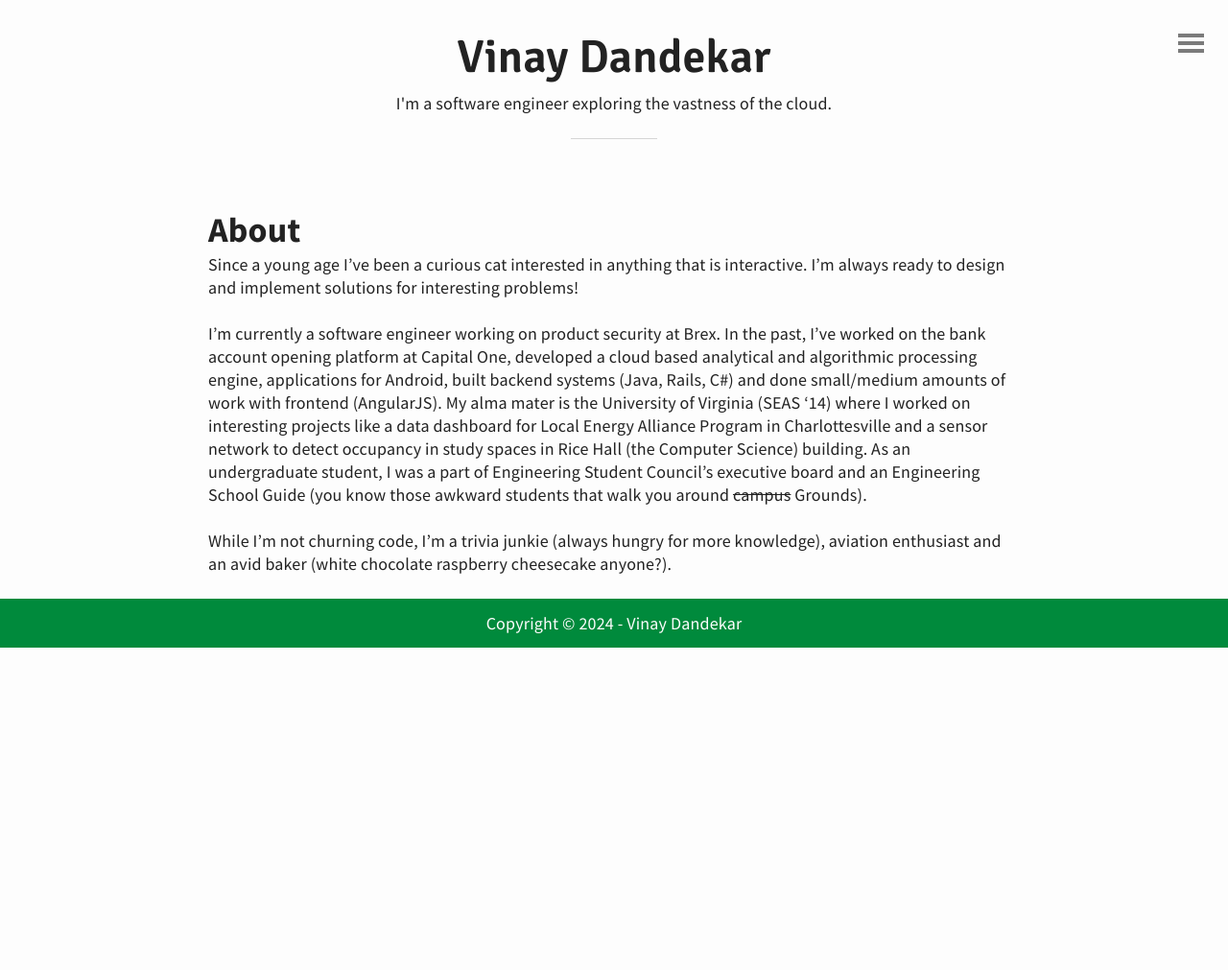
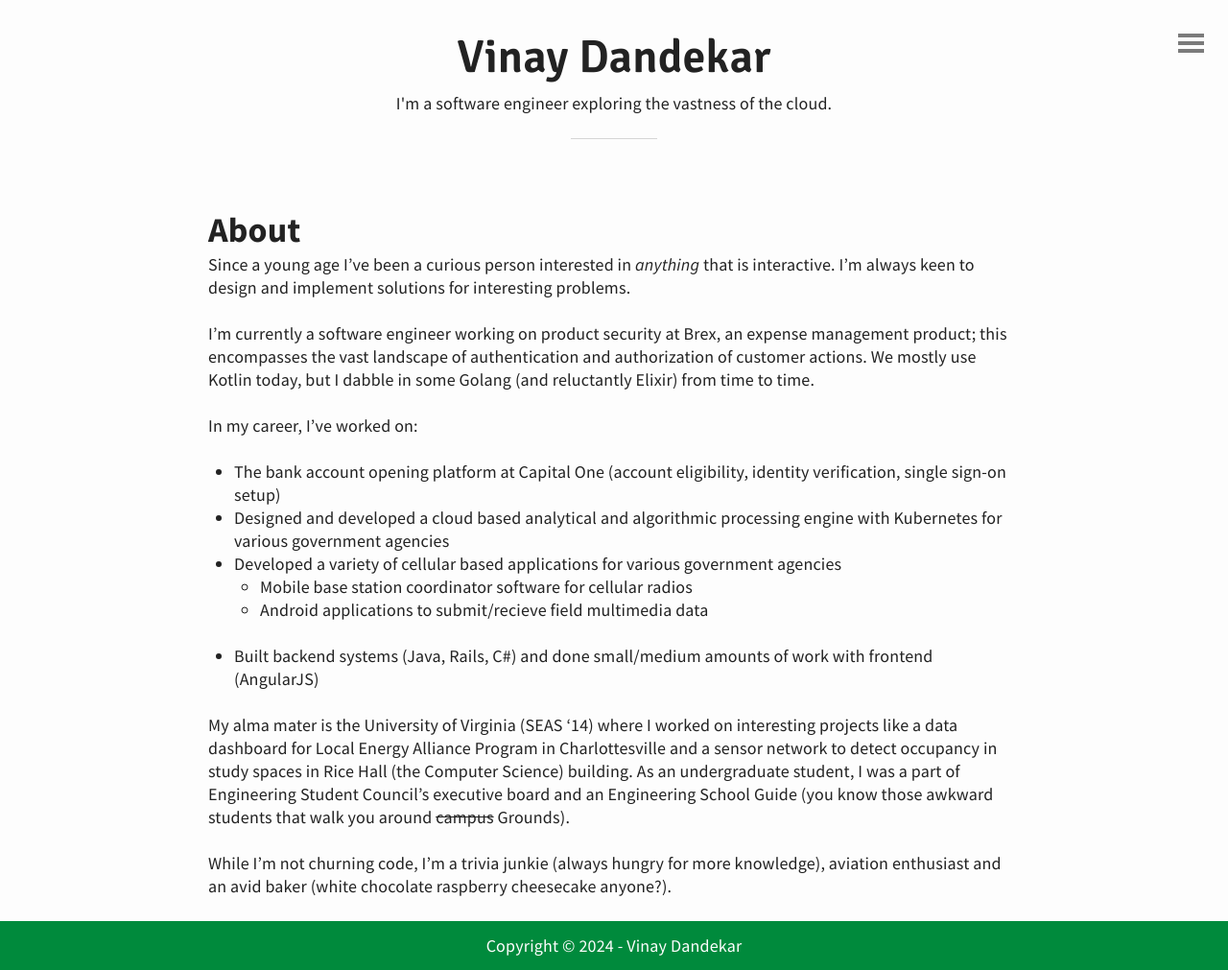
Before and after one commit to roadmapper/roadmapper.github.io, a Jekyll site: the page built from about.md, in a window 1280 px wide. Shown: the whole page at 96% size. Built offline with Jekyll 4.4.1, drawn with Linux system fonts in a browser that asks for light colours; nearby versions of some CDN libraries; before the commit the page ends 900 px from its top, so only the background shows below that.

Commit message:
Update about.md

```diff
--- a/about.md
+++ b/about.md
@@ -3,8 +3,19 @@ layout: page
 title: Who is Vinay?
 ---
 ## About
-Since a young age I've been a curious cat interested in anything that is interactive. I'm always ready to design and implement solutions for interesting problems!
+Since a young age I've been a curious person interested in _anything_ that is interactive. I'm always keen to design and implement solutions for interesting problems.
 
-I'm currently a software engineer working on product security at Brex. In the past, I've worked on the bank account opening platform at Capital One, developed a cloud based analytical and algorithmic processing engine, applications for Android, built backend systems (Java, Rails, C#) and done small/medium amounts of work with frontend (AngularJS). My alma mater is the University of Virginia (SEAS '14) where I worked on interesting projects like a data dashboard for Local Energy Alliance Program in Charlottesville and a sensor network to detect occupancy in study spaces in Rice Hall (the Computer Science) building. As an undergraduate student, I was a part of Engineering Student Council's executive board and an Engineering School Guide (you know those awkward students that walk you around ~~campus~~ Grounds).
+I'm currently a software engineer working on product security at Brex, an expense management product; this encompasses the vast landscape of authentication and authorization of customer actions.
+We mostly use Kotlin today, but I dabble in some Golang (and reluctantly Elixir) from time to time.
+
+In my career, I've worked on:
+- The bank account opening platform at Capital One (account eligibility, identity verification, single sign-on setup)
+- Designed and developed a cloud based analytical and algorithmic processing engine with Kubernetes for various government agencies
+- Developed a variety of cellular based applications for various government agencies
+  - Mobile base station coordinator software for cellular radios
+  - Android applications to submit/recieve field multimedia data
+- Built backend systems (Java, Rails, C#) and done small/medium amounts of work with frontend (AngularJS)
+
+My alma mater is the University of Virginia (SEAS '14) where I worked on interesting projects like a data dashboard for Local Energy Alliance Program in Charlottesville and a sensor network to detect occupancy in study spaces in Rice Hall (the Computer Science) building. As an undergraduate student, I was a part of Engineering Student Council's executive board and an Engineering School Guide (you know those awkward students that walk you around ~~campus~~ Grounds).
 
 While I'm not churning code, I'm a trivia junkie (always hungry for more knowledge), aviation enthusiast and an avid baker (white chocolate raspberry cheesecake anyone?).
```
